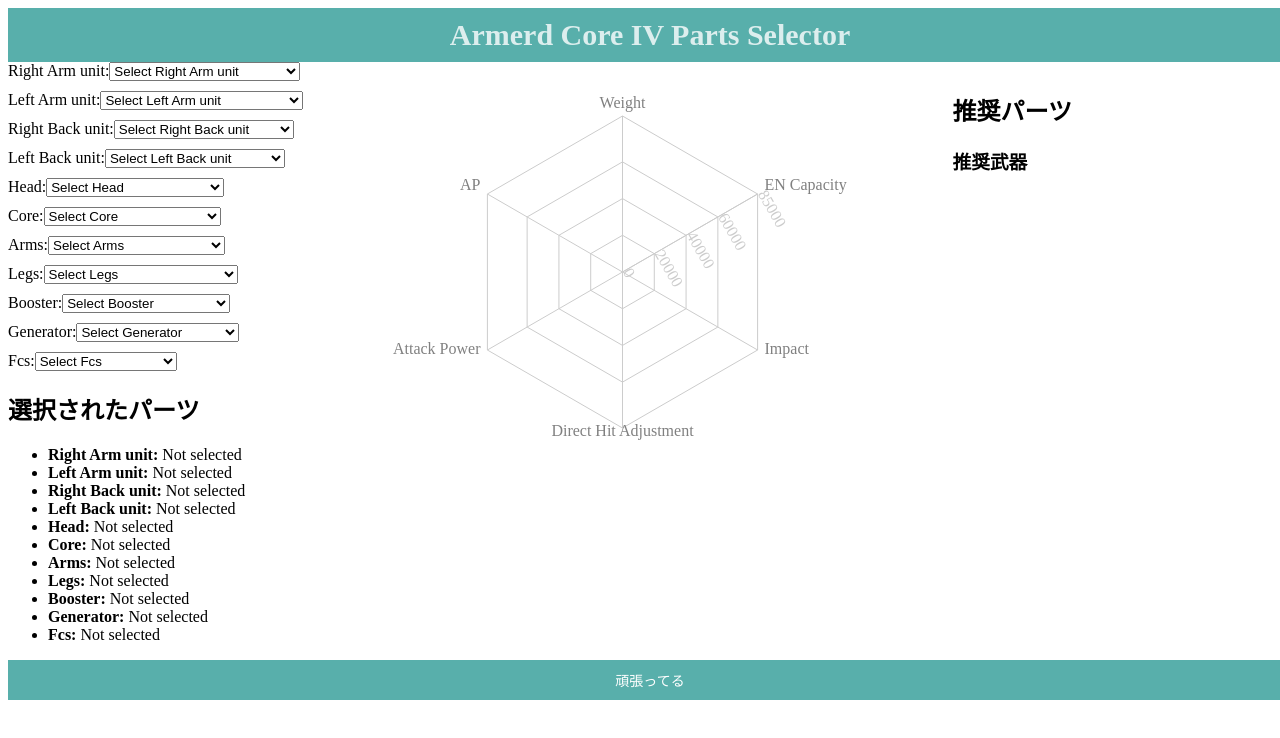
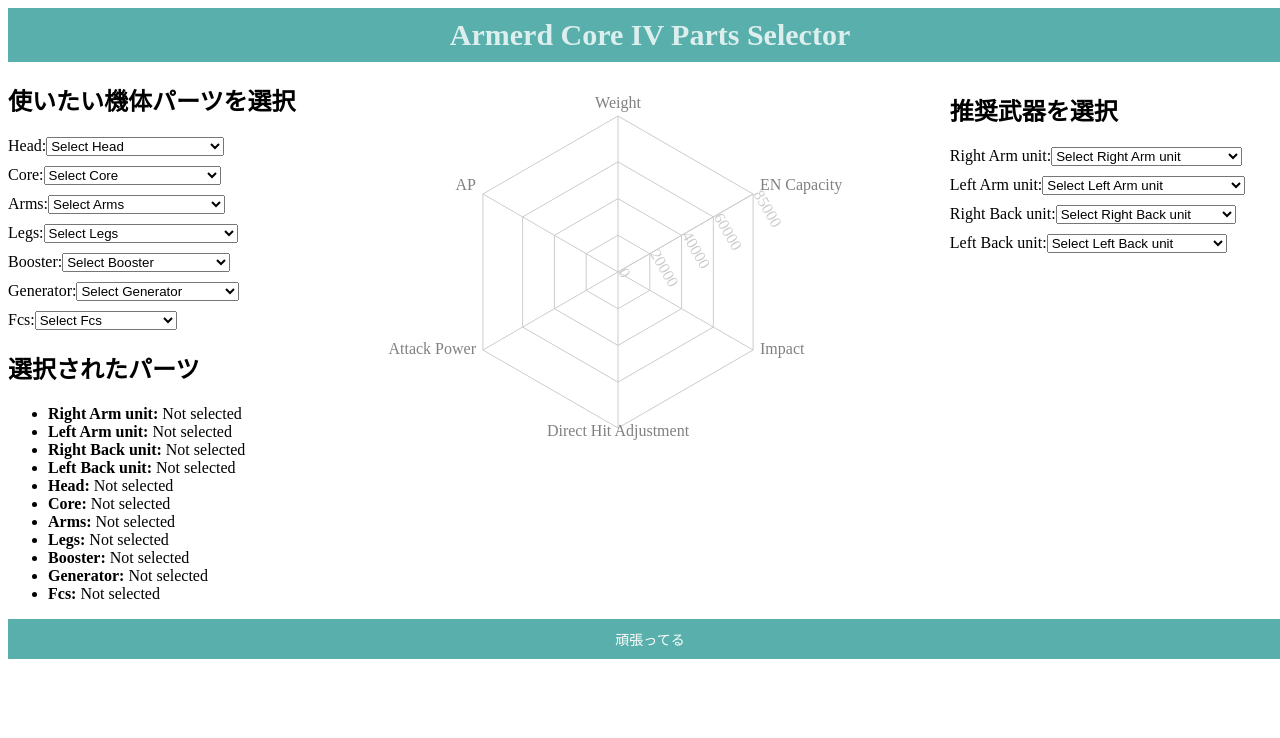
Before and after one commit to akimas1846/ac-assembly, a React (Vite) app: page / in a window 1280 px wide. Shown: the top 738 px of the page. Built offline with nearby package versions, Linux system fonts and the light colour scheme.

Commit message:
武器選択タブと期待選択タブのセパレート

```diff
--- a/src/components/Main.jsx
+++ b/src/components/Main.jsx
@@ -20,6 +20,10 @@
     { label: "Fcs", data: acPartsData.fcs },
   ];
 
+  const unitsPartsType = partTypes.filter((item) =>
+    item.label.includes("unit")
+  );
+  const otherWeapon = partTypes.filter((item) => !item.label.includes("unit"));
   const parallelData = [
     { label: "armunit", data: acPartsData.armunit },
     { label: "backunit", data: acPartsData.backunit },
@@ -47,7 +51,9 @@
   };
 
   const [selectedParts, setSelectedParts] = useState(initialSelectedParts);
-  const [parallelCoordinateData, setParallelCoordinateData] = useState(acPartsData.armunit);
+  const [parallelCoordinateData, setParallelCoordinateData] = useState(
+    acPartsData.armunit
+  );
   const [recommendedLegs, setRecommendedLegs] = useState([]);
   const [recommendedArms, setRecommendedArms] = useState([]);
   const [recommendedGenerator, setRecommendedGenerator] = useState([]);
@@ -130,9 +136,16 @@
   const currentPartTypes =
     activeTab === "weapons"
       ? [
-          ...partTypes.filter((part) => ["Head", "Arms", "Booster"].includes(part.label)),
           ...partTypes.filter((part) =>
-            ["Right Arm unit", "Left Arm unit", "Right Back unit", "Left Back unit"].includes(part.label)
+            ["Head", "Arms", "Booster"].includes(part.label)
+          ),
+          ...partTypes.filter((part) =>
+            [
+              "Right Arm unit",
+              "Left Arm unit",
+              "Right Back unit",
+              "Left Back unit",
+            ].includes(part.label)
           ),
         ]
       : partTypes;
@@ -170,7 +183,8 @@
           </label>
         </div> */}
 
-        {currentPartTypes.map((partType, index) => (
+        <h2>使いたい機体パーツを選択</h2>
+        {otherWeapon.map((partType, index) => (
           <div key={index} style={{ marginBottom: "10px" }}>
             <label>
               {partType.label}:
@@ -236,37 +250,25 @@
       </div>
 
       <div className="recommendations-container">
-        <h2>推奨パーツ</h2>
-        {activeTab === "weapons" && (
-          <div>
-            <h3>推奨レッグ</h3>
-            <ul>
-              {recommendedLegs.map((leg, index) => (
-                <li key={index}>{leg.Name}</li>
-              ))}
-            </ul>
-
-            <h3>推奨アーム</h3>
-            <ul>
-              {recommendedArms.map((arm, index) => (
-                <li key={index}>{arm.Name}</li>
-              ))}
-            </ul>
-
-            <h3>推奨ジェネレーター</h3>
-            <ul>
-              {recommendedGenerator.map((gen, index) => (
-                <li key={index}>{gen.Name}</li>
-              ))}
-            </ul>
+        <h2>推奨武器を選択</h2>
+        {unitsPartsType.map((partType, index) => (
+          <div key={index} style={{ marginBottom: "10px" }}>
+            <label>
+              {partType.label}:
+              <select
+                value={selectedParts[partType.label]}
+                onChange={(e) => handleSelectChange(e, partType.label)}
+              >
+                <option value="">Select {partType.label}</option>
+                {partType.data.map((item, idx) => (
+                  <option key={idx} value={item.Name}>
+                    {item.Name}
+                  </option>
+                ))}
+              </select>
+            </label>
           </div>
-        )}
-        {activeTab === "parts" && (
-          <div>
-            <h3>推奨武器</h3>
-            {/* 武器の推奨表示ロジック */}
-          </div>
-        )}
+        ))}
       </div>
     </div>
   );
--- a/src/components/RadarChart.jsx
+++ b/src/components/RadarChart.jsx
@@ -38,7 +38,7 @@
         if (selectedPart) {
           aggregatedData.Weight += selectedPart.Weight || 0;
           aggregatedData["EN Capacity"] += (selectedPart["EN Capacity"] || 0) * 10;
-          aggregatedData.Impact += selectedPart.Impact * 50 || 0;
+          aggregatedData.Impact += selectedPart.Impact * 25 || 0;
           aggregatedData["Direct Hit Adjustment"] += selectedPart["Direct Hit Adjustment"] * 100 || 0;
           aggregatedData["Attack Power"] += (selectedPart["Attack Power"] || 0) * 10;
           aggregatedData.AP += (selectedPart.AP || 0) * 5;
```
